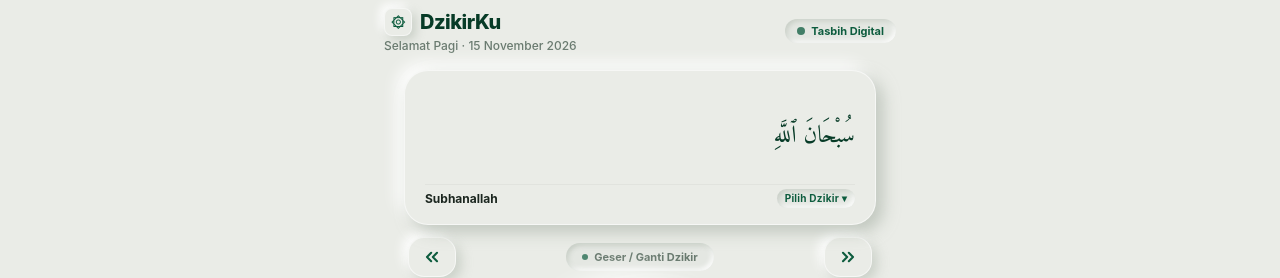
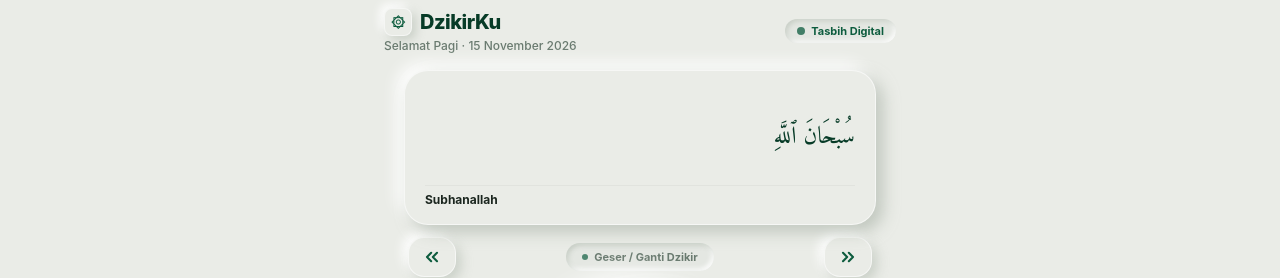
Before and after one commit to kliknet115-Git/DzikirKu, a React (Vite) app: page / in a window 1280 px wide. Shown: the top 278 px of the page. Built offline with nearby package versions, Linux system fonts and the light colour scheme.

Commit message:
refactor(home): hilangkan tombol 'Pilih Dzikir' dari kartu dzikir, navigasi via tombol << dan >>

```diff
--- a/public/sw.js
+++ b/public/sw.js
@@ -1,4 +1,4 @@
-const CACHE_NAME = 'dzikirku-v56';
+const CACHE_NAME = 'dzikirku-v57';
 const ASSETS_TO_CACHE = [
   './',
   './index.html',
--- a/src/features/home/HomePage.tsx
+++ b/src/features/home/HomePage.tsx
@@ -22,7 +22,7 @@ interface HomePageProps {
   activeDhikr: Dhikr | null;
   settings: AppSettings;
   onUpdateSession: (session: ActiveSession) => void;
-  onNavigateToDhikr: () => void;
+  onNavigateToDhikr?: () => void;
   onNextDhikr: () => void;
   onPrevDhikr: () => void;
 }
@@ -146,14 +146,8 @@ export const HomePage: React.FC<HomePageProps> = ({
       <Header />
 
       <div className="max-w-lg mx-auto px-4 sm:px-5">
-        {/* Dhikr Content Card - Neumorphic Extruded Surface with Arabic Well */}
-        <button
-          type="button"
-          onClick={onNavigateToDhikr}
-          className="w-full mt-2 h-[155px] px-5 py-4 neu-card rounded-3xl text-left cursor-pointer active:scale-[0.985] transition-all flex flex-col justify-between relative group"
-          aria-label="Pilih dari daftar dzikir"
-          title="Klik untuk memilih dzikir lain"
-        >
+        {/* Dhikr Content Card - Clean Neumorphic Display */}
+        <div className="w-full mt-2 h-[155px] px-5 py-4 neu-card rounded-3xl text-left flex flex-col justify-between relative">
           {activeDhikr.arabicText && (
             <div className="flex-1 flex items-center justify-end w-full min-h-0 pt-0.5">
               <p
@@ -165,15 +159,12 @@ export const HomePage: React.FC<HomePageProps> = ({
               </p>
             </div>
           )}
-          <div className="flex items-center justify-between w-full pt-1 border-t border-black/[0.04]">
+          <div className="w-full pt-1.5 border-t border-black/[0.04]">
             <p className="text-xs font-bold text-text truncate">
               {activeDhikr.name || activeDhikr.transliteration}
             </p>
-            <span className="text-[10px] font-bold text-primary tracking-wide neu-inset-sm px-2 py-0.5 rounded-full">
-              Pilih Dzikir ▾
-            </span>
           </div>
-        </button>
+        </div>
 
         {/* Navigation Buttons Row: Reverse (<<) & Forward (>>) */}
         <div className="flex items-center justify-between mt-3 px-1">
```
